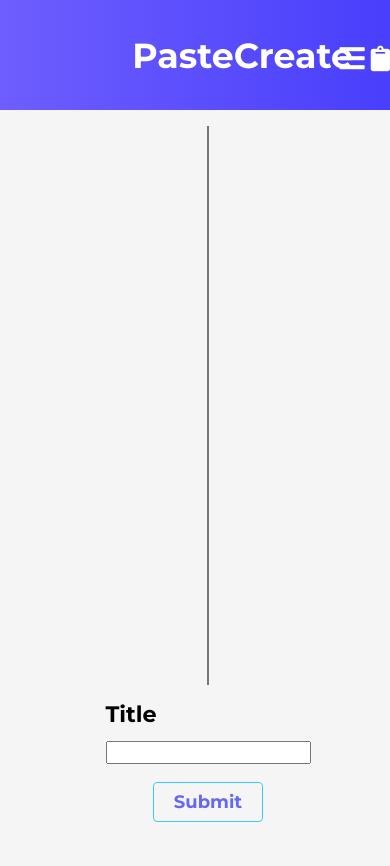
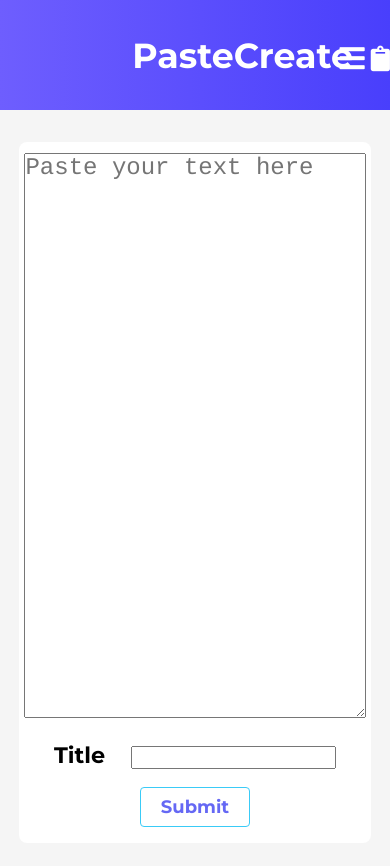
Before and after one commit to Atharva21/PasteCreate, a React (Create React App) app in the folder frontend/: page /new in a window 390 px wide. Shown: the top 866 px of the page. Before the commit the page ends 844 px from the top, so only its background shows below. Built offline with nearby package versions, Linux system fonts and the light colour scheme.

Commit message:
set dark mode in localstorage && other minor css changes

```diff
--- a/frontend/src/components/NewPaste.jsx
+++ b/frontend/src/components/NewPaste.jsx
@@ -64,21 +64,13 @@ const NewPaste = () => {
     }
 
     const newPasteContainerStyle = {
-        display: 'flex',
-        flexGrow: 1,
-        flexDirection: 'column',
-        justifyContent: 'center',
-        alignItems: 'center',
-        borderRadius: '8px',
-        margin: '1rem 13rem',
-        height: '83vh',
         backgroundColor: darkMode ? '#1a1919' : "white",
     };
 
     return (
         <React.Fragment>
             {isLoading === true && <Spinner />}
-            <form onSubmit={submitNewPaste} style={newPasteContainerStyle}>
+            <form onSubmit={submitNewPaste} className={styles.newPasteContainer} style={newPasteContainerStyle}>
                 <textarea placeholder="Paste your text here" id={isLoggedIn ? styles.pasteAreaLoggedIn : styles.pasteAreaLoggedOut} name="paste" onChange={(e) => handleChangeInputField(e)} />
                 <ul className={styles.pasteDetailsForm}>
                     <li>
--- a/frontend/src/components/context/ThemeContext.js
+++ b/frontend/src/components/context/ThemeContext.js
@@ -16,7 +16,10 @@ export function ThemeProvider({ children }) {
     const [darkMode, setDarkMode] = useState(JSON.parse(localStorage.getItem('dark')))
 
     const toggleTheme = () => {
-        setDarkMode(prevMode => !prevMode);
+        setDarkMode(prevMode => {
+            localStorage.setItem('dark', JSON.stringify(!prevMode));
+            return !prevMode
+        });
     };
 
     useEffect(() => {
@@ -29,7 +32,7 @@ export function ThemeProvider({ children }) {
     return (
         <ThemeContext.Provider value={darkMode} >
             <ThemeUpdateContext.Provider value={toggleTheme}>
-            {children}
+                {children}
             </ThemeUpdateContext.Provider>
         </ThemeContext.Provider>
     )
--- a/frontend/src/css/MyPastes.module.css
+++ b/frontend/src/css/MyPastes.module.css
@@ -11,7 +11,7 @@
 .paste {
     display: flex;
     padding: 30px 20px;
-    margin: 2em 0;
+    margin: 2em 0em;
     border: 1px solid grey;
     border-radius: 5px;
     flex-direction: column;
@@ -30,12 +30,18 @@
 
 @media screen and (max-width: 1300px) {
     .pastesContainer {
-        margin: 20px 8em;
+        margin: 20px 12em;
+    }
+}
+
+@media screen and (max-width: 1100px) {
+    .pastesContainer {
+        margin: 20px 6em;
     }
 }
 
 @media screen and (max-width: 960px) {
     .pastesContainer {
-        margin: 20px 10px;
+        margin: 20px 5px;
     }
 }
--- a/frontend/src/css/NewPaste.module.css
+++ b/frontend/src/css/NewPaste.module.css
@@ -11,7 +11,6 @@
     border-radius: 8px;
     margin: 1rem 13rem;
     height: 83vh;
-    background-color: #1a1919;
 }
 
 ul {
@@ -55,6 +54,6 @@ h2 {
 
 @media screen and (max-width: 1200px) {
     .newPasteContainer {
-        margin: 2rem 1.2rem;
+        margin: 2rem 1.2rem !important;
     }
 }
```
